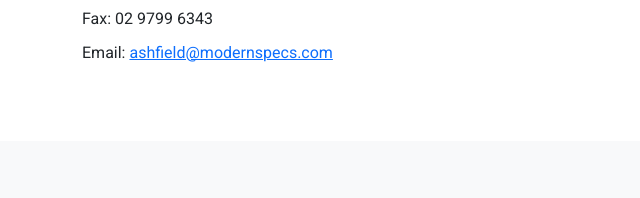
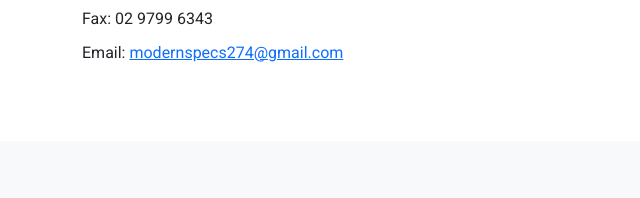
Before and after one commit to o2h2o/modernspecs.com.au, a plain HTML site: page index.htm in a window 1280 px wide. Shown: the part 2360-2558 px from the top of the page, 0-640 px from the left. Drawn offline with nearby package versions, Linux system fonts and the light colour scheme.

Commit message:
Update index.htm

```diff
--- a/index.htm
+++ b/index.htm
@@ -189,7 +189,7 @@ Castle Hill, NSW
           <ul class="contact-info">
             <li>Phone: 02 9799 6288</li>
             <li>Fax: 02 9799 6343</li>
-            <li>Email: <a href="mailto:ashfield@modernspecs.com">ashfield@modernspecs.com</a></li>
+            <li>Email: <a href="mailto:modernspecs274@gmail.com">modernspecs274@gmail.com</a></li>
           </ul>
         </div>
         <div class="col-md-6">
```
